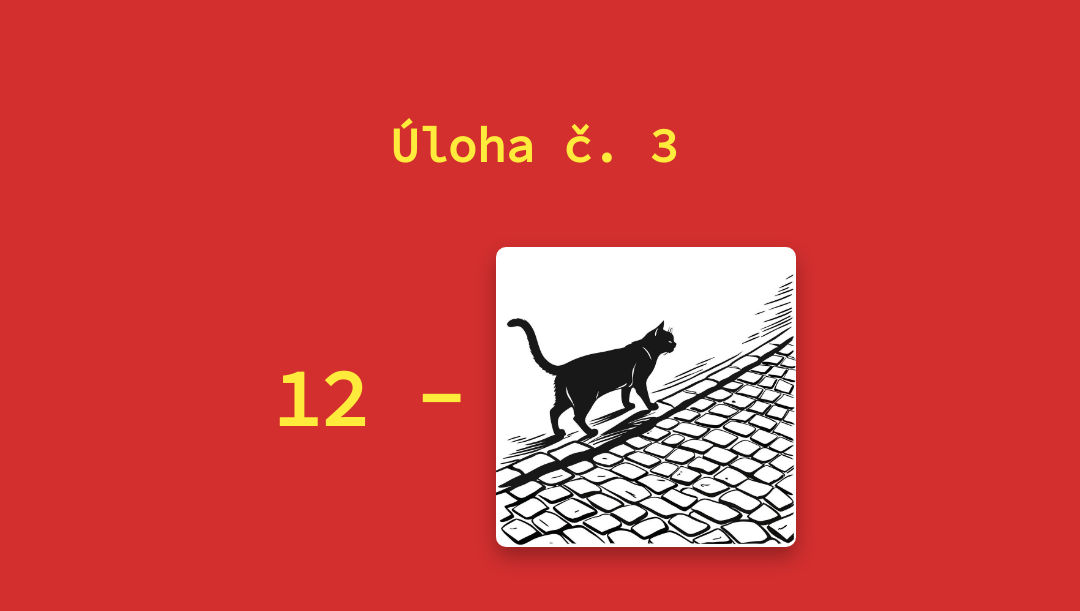
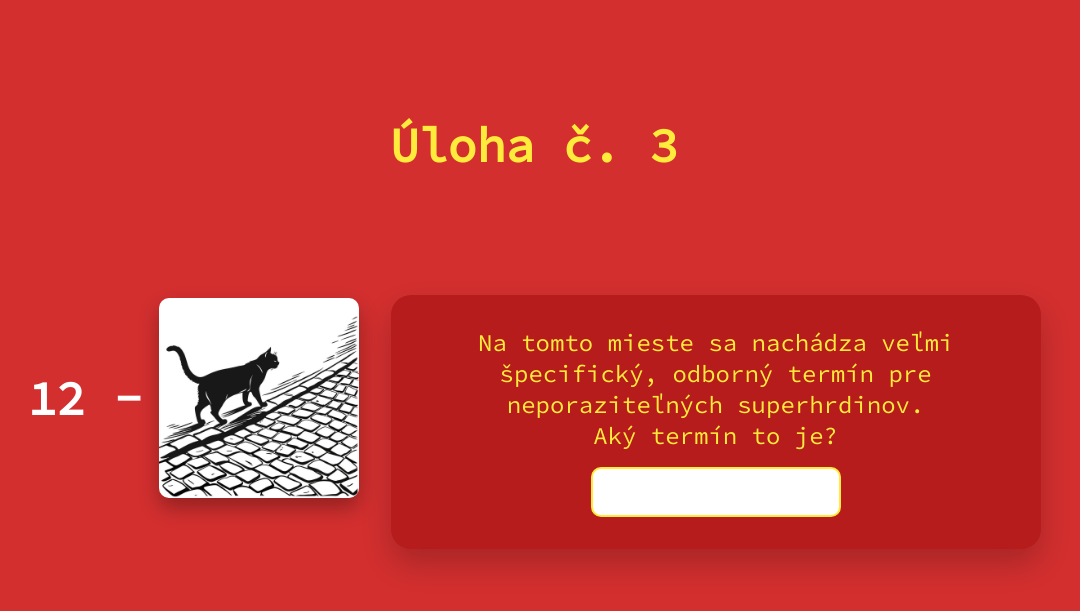
Before and after one commit to vipparty18/dejv, a plain HTML site: page ulohatrii.html in a window 1280 px wide. Shown: the part 61-672 px from the top of the page, without its empty margins (106-1186 px from the left). Drawn offline with Linux system fonts and the light colour scheme.

Commit message:
Update ulohatrii.html

```diff
--- a/ulohatrii.html
+++ b/ulohatrii.html
@@ -26,37 +26,95 @@
       padding: 7rem 0 3rem;
     }
 
-    .content {
-      color: #FFEB3B;
+    .wrapper {
+      display: flex;
+      justify-content: center;
+      gap: 2rem;
+      flex-wrap: wrap;
+      max-width: 1200px;
+      width: 100%;
     }
 
     .row {
       display: flex;
       align-items: center;
       justify-content: center;
-      gap: 2rem;
+      gap: 1rem;
     }
 
     .row span {
-      font-size: 5rem;
+      font-size: 3rem;
       font-weight: bold;
     }
 
-    img {
-      width: 300px;
+    .row img {
+      width: 200px;
       height: auto;
       border-radius: 10px;
       box-shadow: 0 10px 20px rgba(0,0,0,0.3);
+    }
+
+    .question-box {
+      background-color: #B71C1C; /* Darker red */
+      padding: 2rem;
+      border-radius: 20px;
+      box-shadow: 0 15px 30px rgba(0, 0, 0, 0.2);
+      max-width: 650px;
+      width: 100%;
+      box-sizing: border-box;
+      margin-top: 3rem;
+    }
+
+    .question-box .question {
+      font-size: 1.5rem;
+      color: #FFEB3B;
+      margin-bottom: 1rem;
+    }
+
+    .input-group {
+      margin-top: 1rem;
+    }
+
+    .input-box {
+      padding: 0.75rem;
+      font-size: 1.2rem;
+      border: 2px solid #FFEB3B;
+      border-radius: 10px;
+      background-color: #FFFFFF;
+      color: #000000;
+      box-sizing: border-box;
+      width: 250px;
     }
   </style>
 </head>
 <body>
   <h1>Úloha č. 3</h1>
-  <div class="content">
+
+  <div class="wrapper">
+    <!-- Číslo 12 a mačka nad otázkou -->
     <div class="row">
       <span>12 -</span>
       <img src="macka.jpeg" alt="mačka">
     </div>
+
+    <!-- Červený box s otázkou a textovým poľom -->
+    <div class="question-box">
+      <div class="question">
+        Na tomto mieste sa nachádza veľmi špecifický, odborný termín pre neporaziteľných superhrdinov.<br>Aký termín to je?
+      </div>
+      <div class="input-group">
+        <input type="text" class="input-box" id="answer">
+      </div>
+    </div>
   </div>
+
+  <script>
+    document.getElementById('answer').addEventListener('input', function() {
+      var answer = this.value.trim().toLowerCase();
+      if (answer === 'deus in machina') {
+        window.open('ctvrtek.html', '_blank');
+      }
+    });
+  </script>
 </body>
 </html>
```
